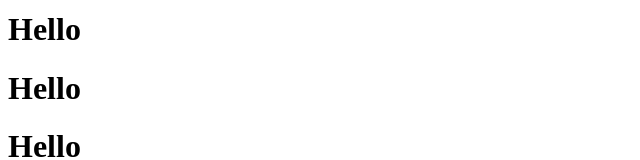
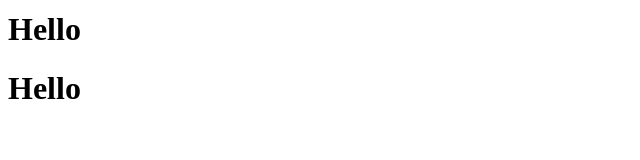
Before and after one commit to VanshikaSardana-21/demo, a plain HTML site: page src/index.html in a window 1280 px wide. Shown: the part 127-287 px from the top of the page, without its empty margins (0-640 px from the left). Drawn offline with Linux system fonts and the light colour scheme.

Commit message:
wdawsdas

```diff
--- a/src/index.html
+++ b/src/index.html
@@ -9,7 +9,7 @@
     <h1>Hello</h1>
     <h1>Hello</h1>
     <h1>Hello</h1>
-    <h1>Hello</h1>
+    <h1>Hello<sfcdsfdsfdsfdsfdsfdg/h1>
     <h1>Hello</h1>
     <h1>Hello</h1>
     <h1>Hello</h1>
```
